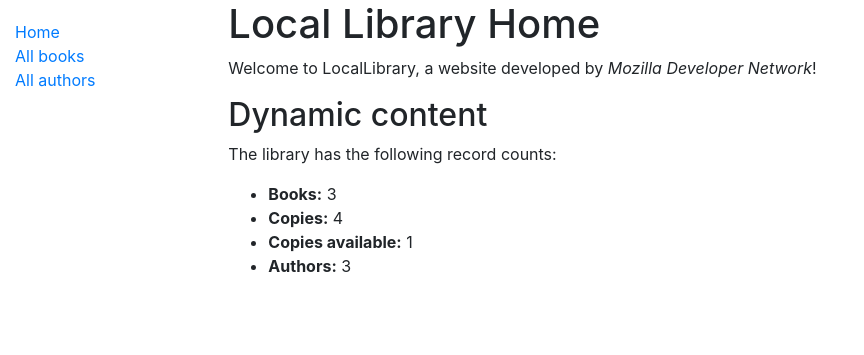
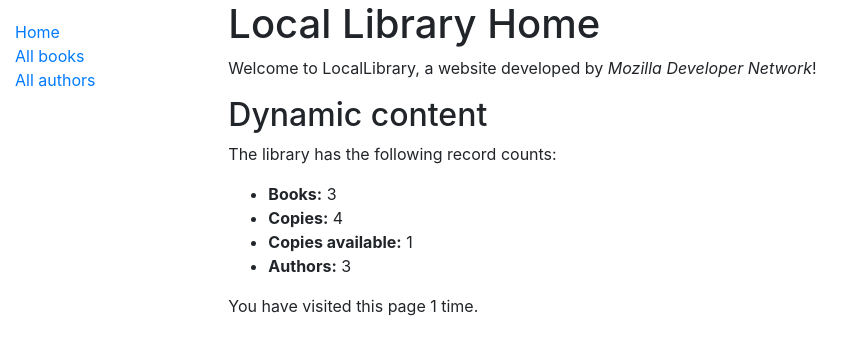
Before and after one commit to IamRedsan/mysite, a Django app: page /catalog/ in a window 1280 px wide. Shown: the top 355 px of the page, without its empty margins (0-864 px from the left). Run offline with Django 5.2, Linux system fonts and the light colour scheme; data comes from the database, SQL or seed files in the repository.

Commit message:
Django Tutorial Part 7: Sessions framework

```diff
--- a/locallibrary/catalog/templates/index.html
+++ b/locallibrary/catalog/templates/index.html
@@ -12,4 +12,8 @@
   <li><strong>Copies available:</strong> {{ num_instances_available }}</li>
   <li><strong>Authors:</strong> {{ num_authors }}</li>
 </ul>
+<p>
+  You have visited this page {{ num_visits }} time{% if num_visits > 1%}s
+  {%endif %}.
+</p>
 {% endblock %}
--- a/locallibrary/catalog/views.py
+++ b/locallibrary/catalog/views.py
@@ -15,12 +15,14 @@ def index(request):
 
     # The all() is implied by default
     num_authors = Author.objects.count()
+    num_visits = request.session.get("num_visits", 1)
 
     context = {
         "num_books": num_books,
         "num_instances": num_instances,
         "num_instances_available": num_instances_available,
         "num_authors": num_authors,
+        "num_visits": num_visits,
     }
 
     return render(request, "index.html", context=context)
```
